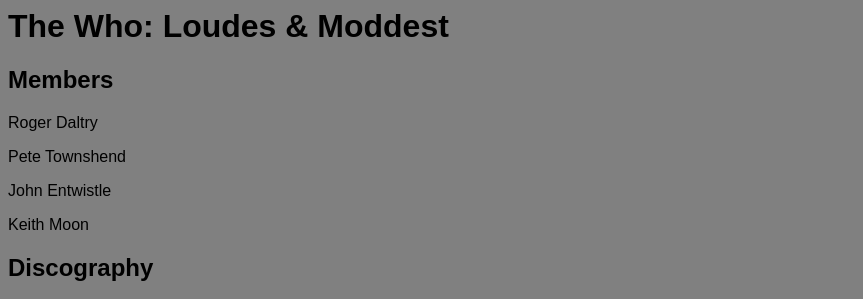
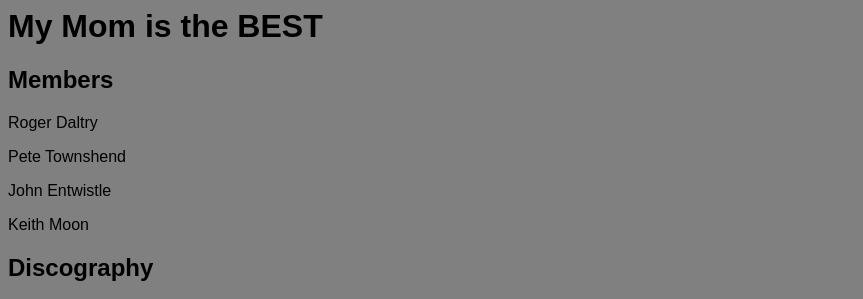
Before and after one commit to bergenmcjames/bergenmcjames.github.io, a plain HTML site: page index.html in a window 1280 px wide. Shown: the top 299 px of the page, without its empty margins (0-863 px from the left). Drawn offline with Linux system fonts and the light colour scheme.

Commit message:
Update index.html

```diff
--- a/index.html
+++ b/index.html
@@ -3,7 +3,7 @@
  <link rel="stylesheet" href="style.css">
 </head>
  <body>
-  <h1>The Who: Loudes & Moddest</h1>
+  <h1>My Mom is the BEST</h1>
   <section id="members">
   <h2>Members</h2>
    <p>Roger Daltry</p>
```
